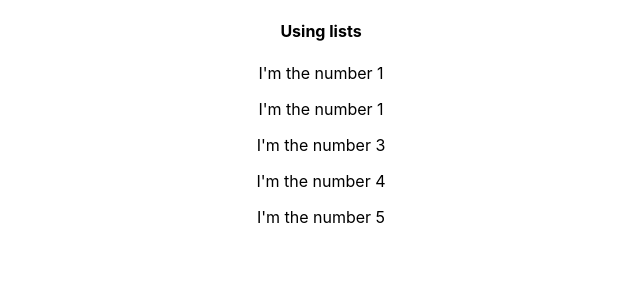
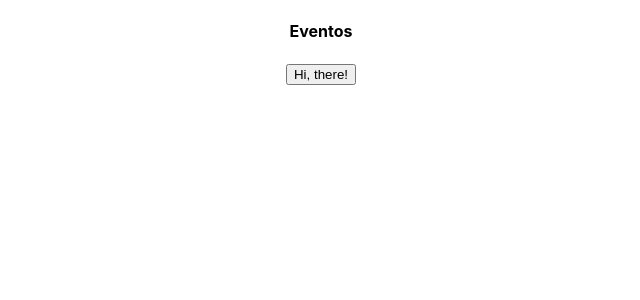
Before and after one commit to luisovando/react-demo, a React (Create React App) app: page / in a window 1280 px wide. Shown: the top 300 px of the page, without its empty margins (319-959 px from the left). Built offline with nearby package versions, Linux system fonts and the light colour scheme.

Commit message:
Events: onclick example
Signed-off-by: Luis Ovando <isc.luisovando@gmail.com>

```diff
--- a/src/App.js
+++ b/src/App.js
@@ -1,14 +1,10 @@
 import './App.css';
 
 function App () {
-  const numberList = [1,1,3,4,5]
-
   return (
     <div className="App">
-      <h4>Using lists</h4>
-      {numberList.map((number, index) => {
-        return <p key={index}>I'm the number {number}</p>
-      })}
+      <h4>Eventos</h4>
+      <button onClick={() => alert('Hi, guys')}>Hi, there!</button>
     </div>
   );
 }
```
